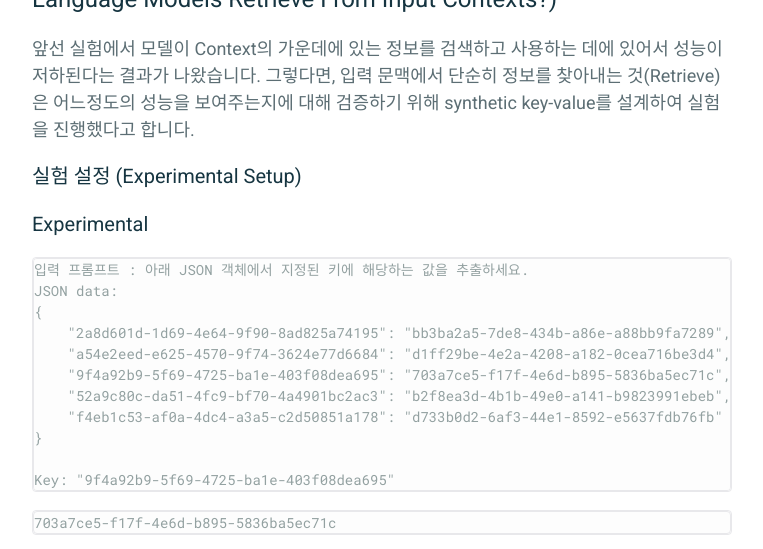
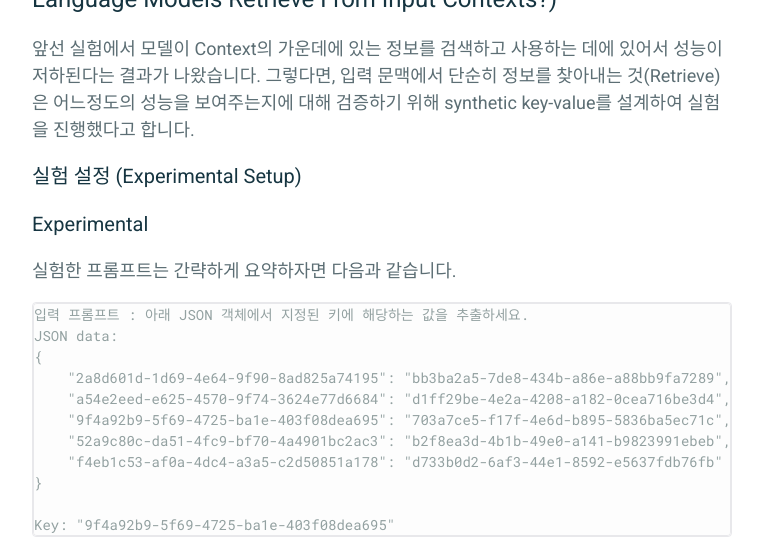
Before and after one commit to parkhuiwo0/parkhuiwo0.github.io, a Jekyll site: the page built from _posts/2026-03-27-Lost-In-the-Middle.md, in a window 1280 px wide and 900 px high, scrolled down 5228 px, cut to the strip 0-549 px from the top of the window. Shown: the whole strip, without its empty margins (258-1021 px from the left). Built offline with Jekyll 4.4.1, drawn with Linux system fonts in a browser that asks for light colours.

Commit message:
Update 2026-03-27-Lost-In-the-Middle.md

````diff
--- a/_posts/2026-03-27-Lost-In-the-Middle.md
+++ b/_posts/2026-03-27-Lost-In-the-Middle.md
@@ -157,6 +157,8 @@ Context Window 내에 들어오도록 설계할 때 성능 변화를 관찰하
 ### 실험 설정 (Experimental Setup)
 
 ### Experimental
+실험한 프롬프트는 간략하게 요약하자면 다음과 같습니다.
+
 ```
 입력 프롬프트 : 아래 JSON 객체에서 지정된 키에 해당하는 값을 추출하세요.
 JSON data:
````
